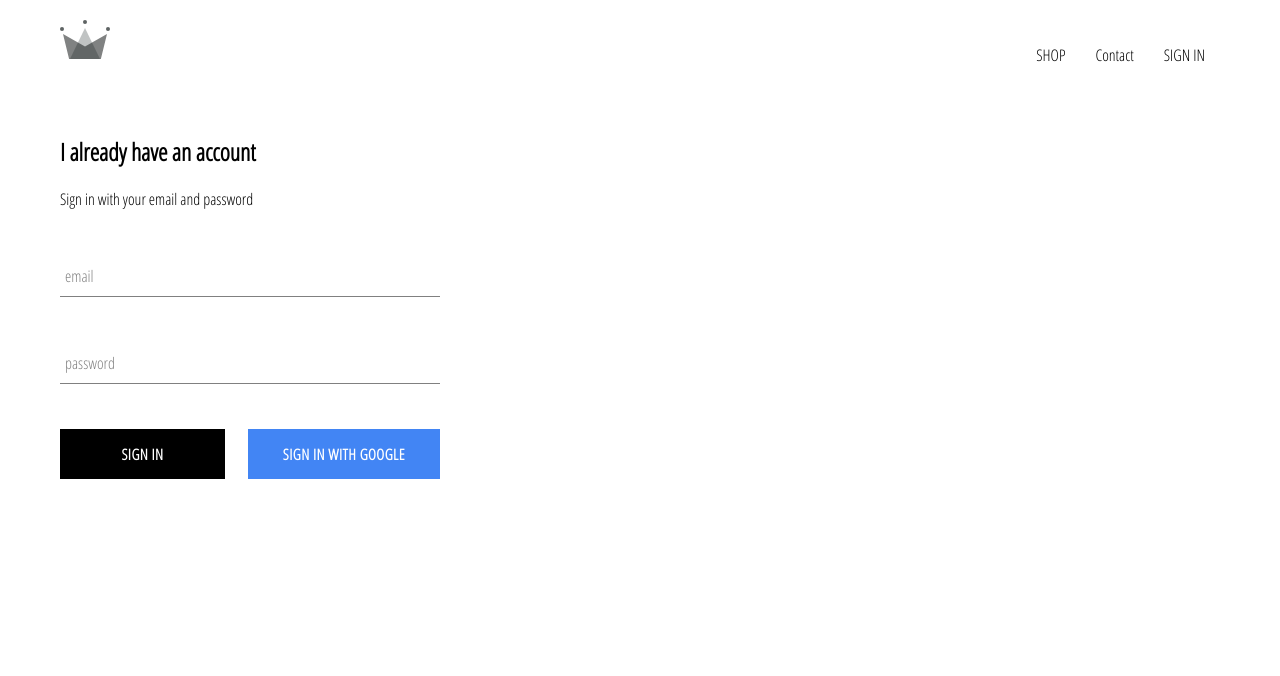
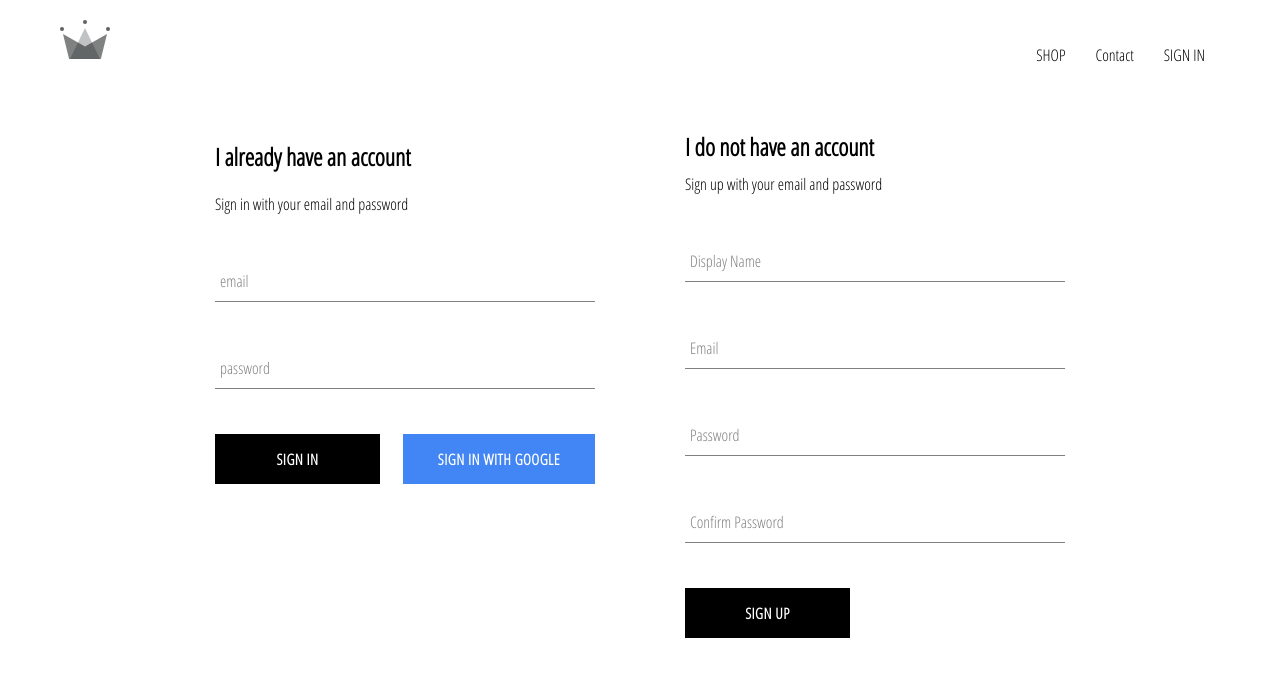
Before and after one commit to buraking/Crown-clothing, a React (Create React App) app: page /signin in a window 1280 px wide. Shown: the top 676 px of the page. Built offline with nearby package versions, Linux system fonts and the light colour scheme; no server answers.

Commit message:
implemented firebase utils, included ability store auth users

```diff
--- /dev/null
+++ b/src/components/sign-up/sign-up.component.jsx
@@ -0,0 +1,101 @@
+import React from 'react';
+
+import FormInput from '../form-input/form-input.component';
+import CustomButton from '../custom-button/custom-button.component';
+import './sign-up.styles.scss';
+
+import { auth, createUserProfileDocument } from '../../firebase/firebase.utils';
+
+class SignUp extends React.Component {
+    constructor(){
+        super();
+
+        this.state = {
+            displayName: '',
+            email: '',
+            password: '',
+            confirmPassword: ''
+        }
+    }
+
+    handleSubmit = async event => {
+        event.preventDefault();
+
+        const { displayName, email, password, confirmPassword } =this.state;
+
+        if(password !== confirmPassword)
+        {
+            alert("password don't match");
+            return;
+        }
+
+        try {
+            const { user } = await auth.createUserWithEmailAndPassword(email, password);
+
+            await createUserProfileDocument({user, displayName});
+
+            this.setState({
+                displayName: '',
+                email: '',
+                password: '',
+                confirmPassword: ''
+            });
+        }
+        catch(error) {
+            console.error(error);
+        }
+    };
+
+    handleChange = event => {
+        const { name, value } = event.target;
+
+        this.setState({ [name]: value});
+    }
+
+    render(){
+        const { displayName, email, password, confirmPassword } =this.state;
+        return(
+        <div className='sign-up'>
+            <h2 className='title'>I do not have an account</h2>
+            <span>Sign up with your email and password</span>
+            <form className='sign-up-form' onSubmit={this.handleSubmit}>
+                <FormInput
+                    type='text'
+                    name='displayName'
+                    value={displayName}
+                    onChange={this.handleChange}
+                    label='Display Name'
+                    required
+                />
+                <FormInput
+                    type='email'
+                    name='email'
+                    value={email}
+                    onChange={this.handleChange}
+                    label='Email'
+                    required
+                />
+                <FormInput
+                    type='password'
+                    name='password'
+                    value={password}
+                    onChange={this.handleChange}
+                    label='Password'
+                    required
+                />
+                <FormInput
+                    type='password'
+                    name='confirmPassword'
+                    value={confirmPassword}
+                    onChange={this.handleChange}
+                    label='Confirm Password'
+                    required
+                />
+                <CustomButton type='submit'>SIGN UP</CustomButton>
+            </form>
+        </div>
+        )
+    }
+}
+
+export default SignUp;
--- /dev/null
+++ b/src/components/sign-up/sign-up.styles.scss
@@ -0,0 +1,9 @@
+.sign-up {
+    display: flex;
+    flex-direction: column;
+    width: 380px;
+
+    .title {
+        margin: 10px 0;
+    }
+}
--- a/src/pages/sign-in-and-sign-up/sign-in-and-sign-up.component.jsx
+++ b/src/pages/sign-in-and-sign-up/sign-in-and-sign-up.component.jsx
@@ -1,12 +1,14 @@
 import React from 'react';
 
 import SignIn from '../../components/sign-in/sign-in.component';
+import SignUp from '../../components/sign-up/sign-up.component';
 
 import './sign-in-and-sign-up.styles.scss';
 
 const SignInAndSignUpPage = () => (
     <div className='sign-in-and-sign-up'>
         <SignIn />
+        <SignUp />
     </div>
 );
 
--- a/src/pages/sign-in-and-sign-up/sign-in-and-sign-up.styles.scss
+++ b/src/pages/sign-in-and-sign-up/sign-in-and-sign-up.styles.scss
@@ -0,0 +1,6 @@
+.sign-in-and-sign-up {
+    width: 850px;
+    display: flex;
+    justify-content: space-between;
+    margin: 30px auto;
+}
```
